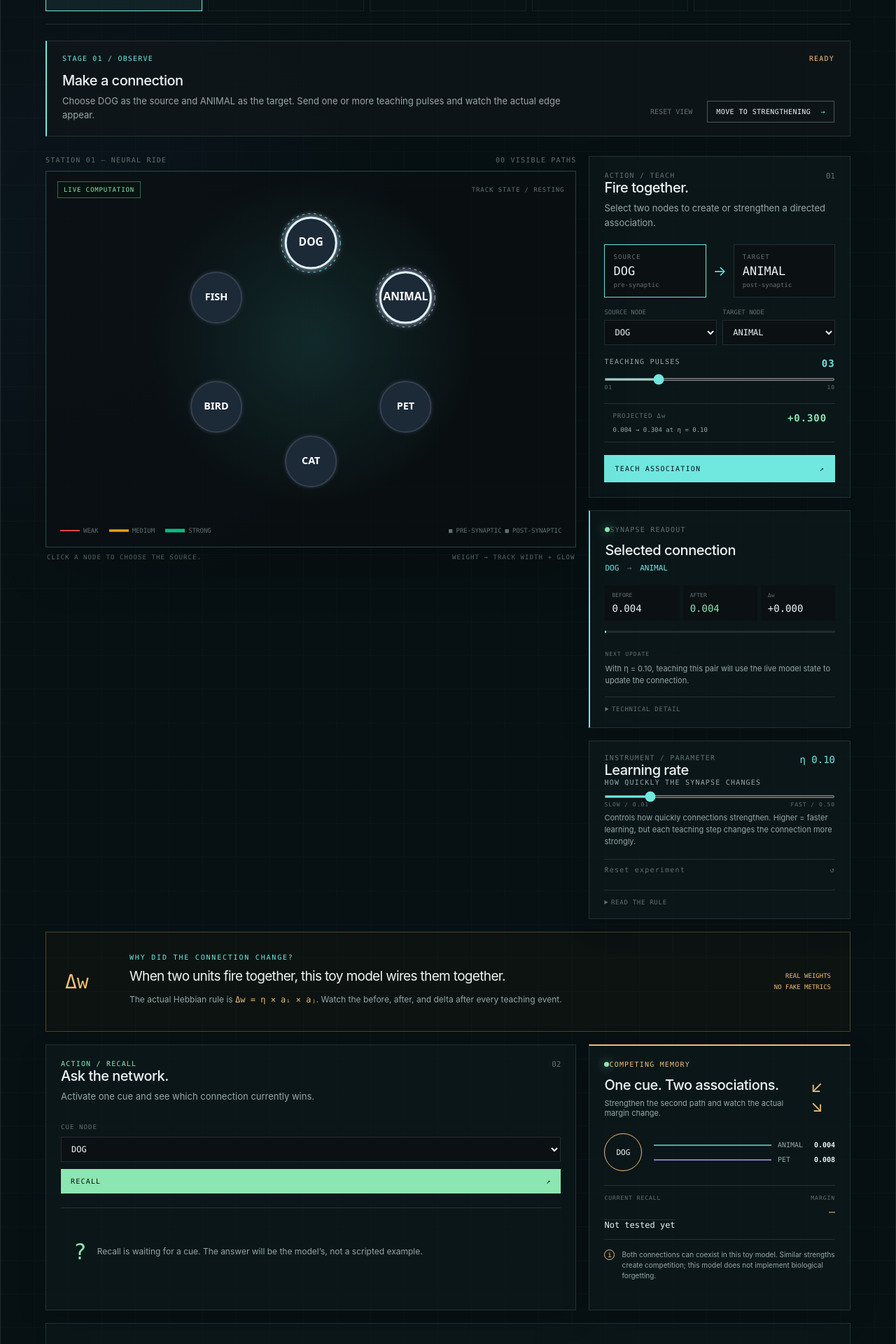
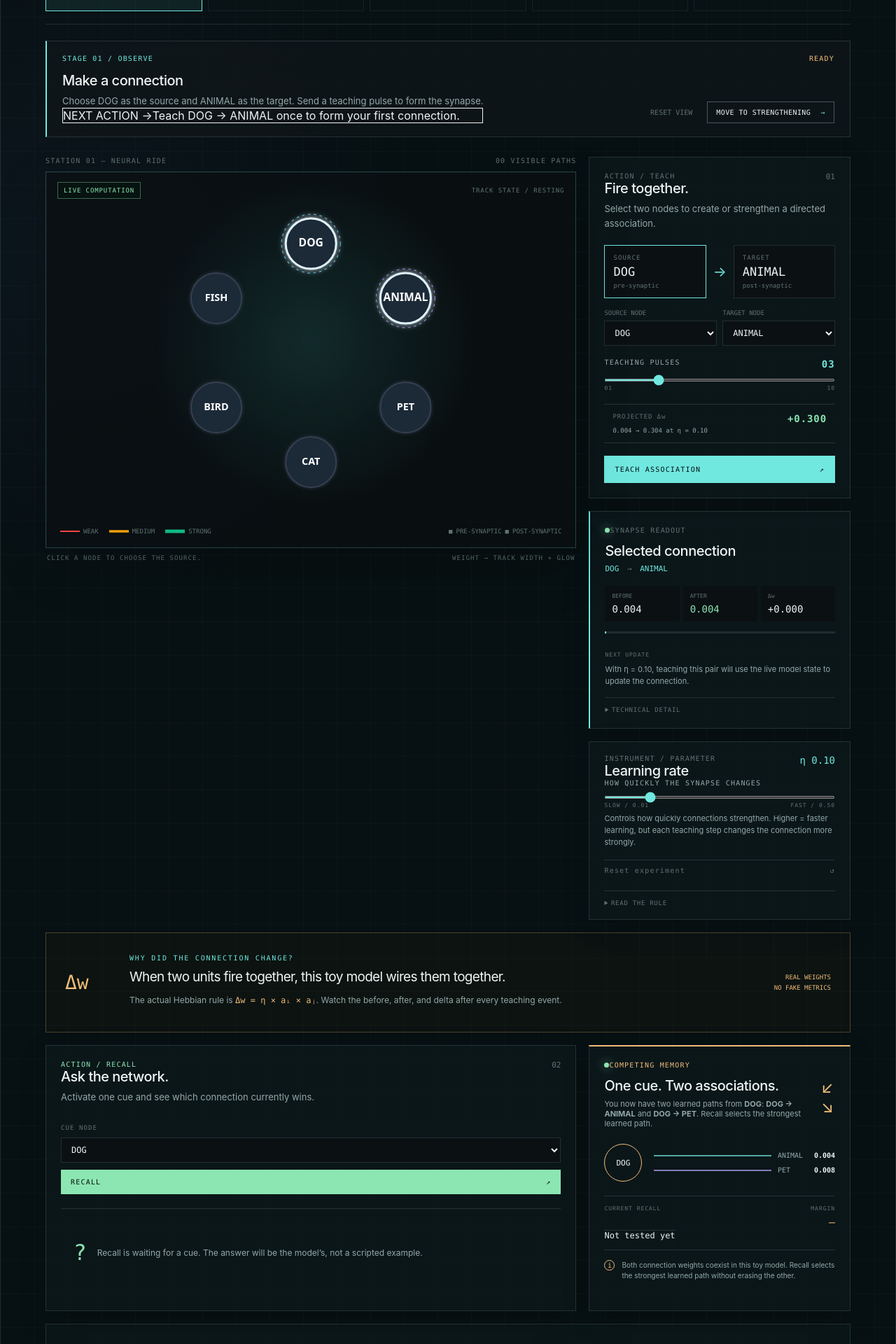
Before and after one commit to sorathiyalaksh37-lang/synaptiCITY, a React (Vite) app: page / in a window 1280 px wide. Shown: the part 1080-3000 px from the top of the page at 70% size. Built offline with nearby package versions, Linux system fonts and the light colour scheme.

Commit message:
ux: clarify guided learning journey

```diff
--- a/src/components/CompetingMemoryPanel.tsx
+++ b/src/components/CompetingMemoryPanel.tsx
@@ -32,7 +32,9 @@ export const CompetingMemoryPanel: React.FC<CompetingMemoryPanelProps> = ({
       <div className="competition-heading">
         <div>
           <h2>One cue. Two associations.</h2>
-          <p>Strengthen the second path and watch the actual margin change.</p>
+          <p>
+            You now have two learned paths from <strong>{input}</strong>: <strong>{input} → {firstOutput}</strong> and <strong>{input} → {secondOutput}</strong>. Recall selects the strongest learned path.
+          </p>
         </div>
         <span className="competition-mark">↙ ↘</span>
       </div>
@@ -74,8 +76,8 @@ export const CompetingMemoryPanel: React.FC<CompetingMemoryPanelProps> = ({
         <span>{isAmbiguous ? '!' : 'i'}</span>
         <p>
           {isAmbiguous
-            ? 'The strengths are close, so recall is genuinely ambiguous. The model still chooses its actual highest-scoring output.'
-            : 'Both connections can coexist in this toy model. Similar strengths create competition; this model does not implement biological forgetting.'}
+            ? 'The strengths are close, so recall is genuinely ambiguous. The model selects whichever path currently has the higher weight.'
+            : 'Both connection weights coexist in this toy model. Recall selects the strongest learned path without erasing the other.'}
         </p>
       </div>
     </section>
--- a/src/components/GuidedTour.tsx
+++ b/src/components/GuidedTour.tsx
@@ -7,35 +7,53 @@ interface GuidedTourProps {
   onSkip: () => void;
 }
 
+const completionLabels: Record<number, string> = {
+  1: '✓ CONNECTION FORMED',
+  2: '✓ CONNECTION STRENGTHENED',
+  3: '✓ MEMORY RECALLED',
+  4: '✓ SECOND PATH FORMED',
+  5: '✓ COMPETING PATHS TESTED',
+};
+
 const stageCopy = [
   {
+    step: 1,
     kicker: 'STAGE 01 / OBSERVE',
     title: 'Make a connection',
-    content: 'Choose DOG as the source and ANIMAL as the target. Send one or more teaching pulses and watch the actual edge appear.',
+    content: 'Choose DOG as the source and ANIMAL as the target. Send a teaching pulse to form the synapse.',
+    nextActionPrompt: 'Teach DOG → ANIMAL once to form your first connection.',
     action: 'Move to strengthening',
   },
   {
+    step: 2,
     kicker: 'STAGE 02 / REPEAT',
     title: 'Strengthen it',
-    content: 'Repeat the same co-activation. The line is not a metaphor: its weight, thickness, and Δw are read from the model.',
+    content: 'Repeat the co-activation for DOG → ANIMAL. Watch the synapse weight and line thickness increase.',
+    nextActionPrompt: 'Teach the same DOG → ANIMAL pair again to strengthen the connection.',
     action: 'Move to recall',
   },
   {
+    step: 3,
     kicker: 'STAGE 03 / PREDICT',
     title: 'Test memory',
-    content: 'Recall DOG. The network compares every outgoing score and returns its actual highest-scoring association.',
+    content: 'Trigger recall on DOG. The network evaluates outgoing connection strengths to predict the associated word.',
+    nextActionPrompt: 'Now recall DOG and see which learned association is retrieved.',
     action: 'Create competition',
   },
   {
+    step: 4,
     kicker: 'STAGE 04 / COMPETE',
-    title: 'Create competition',
-    content: 'Teach DOG → PET. Both paths are kept visible so you can compare their real strengths instead of being handed a scripted result.',
+    title: 'Add a second path',
+    content: 'Teach a second association: DOG → PET. You now have two learned paths from DOG (DOG → ANIMAL and DOG → PET).',
+    nextActionPrompt: 'Create a second path: teach DOG → PET.',
     action: 'Explore the limitation',
   },
   {
+    step: 5,
     kicker: 'STAGE 05 / QUESTION',
-    title: 'Explore the limitation',
-    content: 'Strengthen the competing path and recall again. Similar strengths can make the result ambiguous; this toy model does not implement biological forgetting.',
+    title: 'Test competing paths',
+    content: 'Recall DOG again. The network selects whichever learned path has the higher weight. Recall selects the strongest learned path.',
+    nextActionPrompt: 'Recall DOG again and compare the competing learned paths.',
     action: 'Restart experiment',
   },
 ];
@@ -48,18 +66,27 @@ export const GuidedTour: React.FC<GuidedTourProps> = ({
 }) => {
   const current = stageCopy[Math.max(0, Math.min(step - 1, stageCopy.length - 1))];
   const isComplete = completedStages.includes(step);
+  const completionText = completionLabels[step] || '✓ COMPLETED';
 
   return (
-    <section className="stage-brief">
+    <section className="stage-brief" aria-live="polite">
       <div className="stage-brief-marker">
         <span>{current.kicker}</span>
-        <span className={isComplete ? 'brief-complete' : ''}>{isComplete ? 'OBSERVED ✓' : 'READY'}</span>
+        <span className={isComplete ? 'brief-complete font-mono font-bold' : 'font-mono'}>
+          {isComplete ? completionText : 'READY'}
+        </span>
       </div>
       <div className="stage-brief-body">
         <div>
           <h2>{current.title}</h2>
           <p>{current.content}</p>
+
+          <div className="mt-3 p-3 rounded border border-cyan-500/30 bg-slate-950/60 font-mono text-xs text-cyan-300 flex items-center gap-2">
+            <span className="text-cyan-400 font-bold">NEXT ACTION →</span>
+            <span>{current.nextActionPrompt}</span>
+          </div>
         </div>
+
         <div className="stage-brief-actions">
           <button className="text-button" onClick={onSkip}>Reset view</button>
           <button className="outline-button" onClick={onNext}>
```
